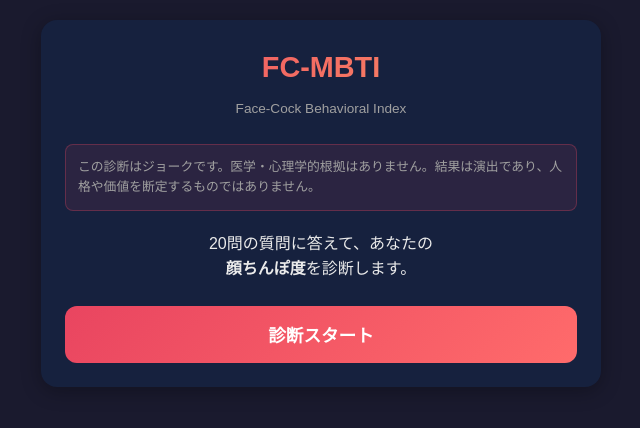
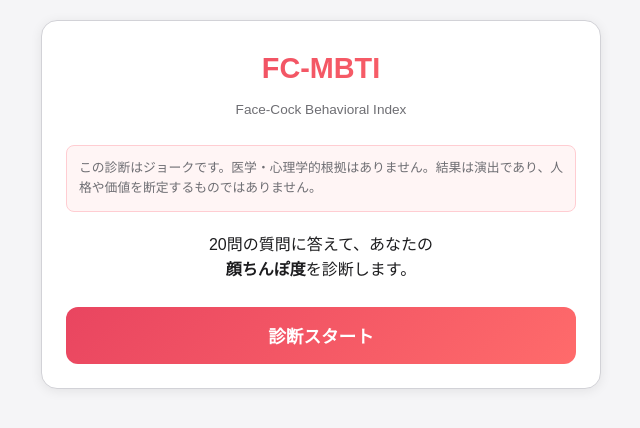
Before and after one commit to Rugmack/mbti-dick, a Next.js app: page / in a window 1280 px wide. Shown: the top 428 px of the page, without its empty margins (319-959 px from the left). Built offline with nearby package versions, Linux system fonts and the light colour scheme.

Commit message:
style: switch to light theme
- Update CSS variables for light color scheme
- Update OG image generation with light background
- Adjust borders and shadows for light mode

https://claude.ai/code/session_01XLELZ5h5kA97dKkw7TKB9D

```diff
--- a/app/globals.css
+++ b/app/globals.css
@@ -5,13 +5,14 @@
 }
 
 :root {
-  --bg: #1a1a2e;
-  --bg-card: #16213e;
+  --bg: #f5f5f7;
+  --bg-card: #ffffff;
   --accent: #e94560;
-  --accent-hover: #ff6b6b;
-  --text: #eaeaea;
-  --text-muted: #a0a0a0;
-  --star: #ffd700;
+  --accent-hover: #d63850;
+  --text: #1d1d1f;
+  --text-muted: #6e6e73;
+  --star: #ff9500;
+  --border: #d2d2d7;
 }
 
 body {
@@ -33,7 +34,8 @@ body {
   border-radius: 16px;
   padding: 24px;
   margin-bottom: 20px;
-  box-shadow: 0 4px 20px rgba(0, 0, 0, 0.3);
+  box-shadow: 0 2px 12px rgba(0, 0, 0, 0.08);
+  border: 1px solid var(--border);
 }
 
 .title {
@@ -41,7 +43,7 @@ body {
   font-weight: bold;
   text-align: center;
   margin-bottom: 8px;
-  background: linear-gradient(135deg, var(--accent), #ff9966);
+  background: linear-gradient(135deg, var(--accent), #ff6b6b);
   -webkit-background-clip: text;
   -webkit-text-fill-color: transparent;
   background-clip: text;
@@ -55,8 +57,8 @@ body {
 }
 
 .disclaimer {
-  background: rgba(233, 69, 96, 0.1);
-  border: 1px solid rgba(233, 69, 96, 0.3);
+  background: #fff5f5;
+  border: 1px solid #ffcdd2;
   border-radius: 8px;
   padding: 12px;
   font-size: 0.8rem;
@@ -83,7 +85,7 @@ body {
 
 .btn-primary:hover {
   transform: translateY(-2px);
-  box-shadow: 0 4px 15px rgba(233, 69, 96, 0.4);
+  box-shadow: 0 4px 15px rgba(233, 69, 96, 0.3);
 }
 
 .btn-primary:active {
@@ -93,7 +95,7 @@ body {
 .progress-bar {
   width: 100%;
   height: 8px;
-  background: rgba(255, 255, 255, 0.1);
+  background: #e5e5ea;
   border-radius: 4px;
   margin-bottom: 16px;
   overflow: hidden;
@@ -129,8 +131,8 @@ body {
   align-items: center;
   width: 100%;
   padding: 16px;
-  background: rgba(255, 255, 255, 0.05);
-  border: 2px solid rgba(255, 255, 255, 0.1);
+  background: #fafafa;
+  border: 2px solid var(--border);
   border-radius: 12px;
   color: var(--text);
   font-size: 1rem;
@@ -140,7 +142,7 @@ body {
 }
 
 .option-btn:hover {
-  background: rgba(233, 69, 96, 0.1);
+  background: #fff5f5;
   border-color: var(--accent);
 }
 
@@ -155,6 +157,7 @@ body {
   width: 28px;
   height: 28px;
   background: var(--accent);
+  color: white;
   border-radius: 50%;
   font-weight: bold;
   font-size: 0.85rem;
@@ -171,7 +174,7 @@ body {
 .type-key {
   font-size: 2.5rem;
   font-weight: bold;
-  background: linear-gradient(135deg, var(--accent), #ff9966);
+  background: linear-gradient(135deg, var(--accent), #ff6b6b);
   -webkit-background-clip: text;
   -webkit-text-fill-color: transparent;
   background-clip: text;
@@ -191,11 +194,10 @@ body {
 
 .star-filled {
   color: var(--star);
-  text-shadow: 0 0 10px rgba(255, 215, 0, 0.5);
 }
 
 .star-empty {
-  color: rgba(255, 255, 255, 0.2);
+  color: #d2d2d7;
 }
 
 .params {
@@ -208,8 +210,9 @@ body {
 .param {
   text-align: center;
   padding: 12px;
-  background: rgba(255, 255, 255, 0.05);
+  background: #fafafa;
   border-radius: 8px;
+  border: 1px solid var(--border);
 }
 
 .param-value {
@@ -230,7 +233,7 @@ body {
   color: var(--text-muted);
   margin: 20px 0 12px;
   padding-bottom: 8px;
-  border-bottom: 1px solid rgba(255, 255, 255, 0.1);
+  border-bottom: 1px solid var(--border);
 }
 
 .description {
@@ -245,7 +248,7 @@ body {
   color: var(--accent);
   text-align: center;
   padding: 16px;
-  background: rgba(233, 69, 96, 0.1);
+  background: #fff5f5;
   border-radius: 8px;
   margin: 16px 0;
 }
@@ -272,7 +275,8 @@ body {
   margin: 24px 0;
   border-radius: 12px;
   overflow: hidden;
-  box-shadow: 0 4px 20px rgba(0, 0, 0, 0.3);
+  box-shadow: 0 4px 20px rgba(0, 0, 0, 0.1);
+  border: 1px solid var(--border);
 }
 
 .result-image {
@@ -306,7 +310,7 @@ body {
 }
 
 .btn-retry:hover {
-  background: rgba(233, 69, 96, 0.1);
+  background: #fff5f5;
 }
 
 .result-disclaimer {
```
Also changed, not shown: app/api/og/route.tsx (+17 -16 lines).
